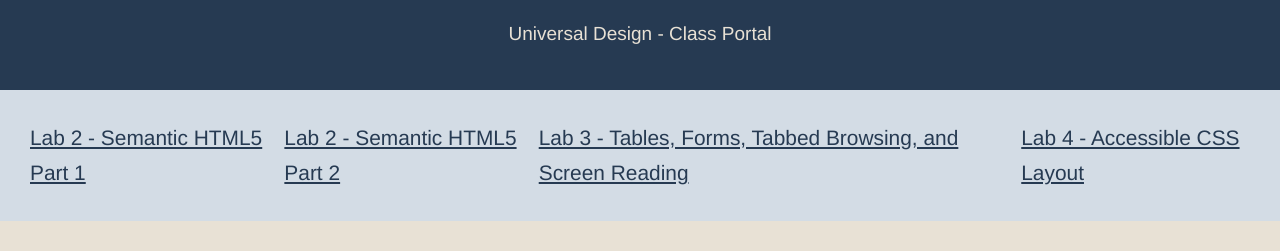
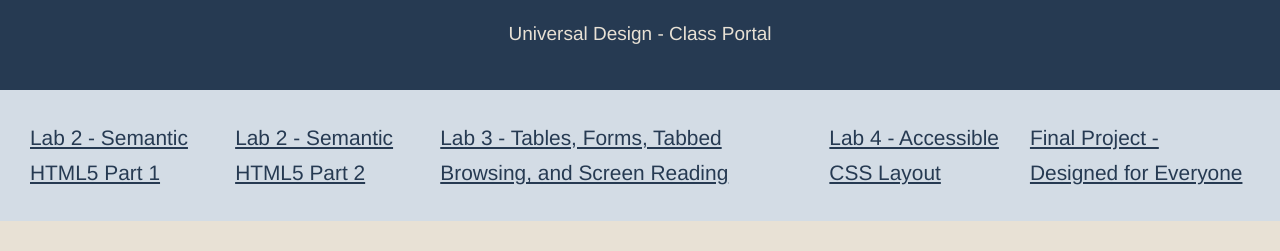
Before and after one commit to ellicol247/universal-design, a plain HTML site: page index.html in a window 1280 px wide. Shown: the part 146-397 px from the top of the page. Drawn offline with nearby package versions, Linux system fonts and the light colour scheme.

Commit message:
Update index.html

```diff
--- a/index.html
+++ b/index.html
@@ -26,6 +26,8 @@
             <li><a href="assignment4b.html">Lab 2 - Semantic HTML5 Part 2</a></li>
             <li><a href="Assignment5.html">Lab 3 - Tables, Forms, Tabbed Browsing, and Screen Reading</a></li>
             <li><a href="assignment6.html">Lab 4 - Accessible CSS Layout</a></li>
+            <li><a href="final-project.html">Final Project - Designed for Everyone</a></li>
+
         </ul>
     </nav>
 
```
